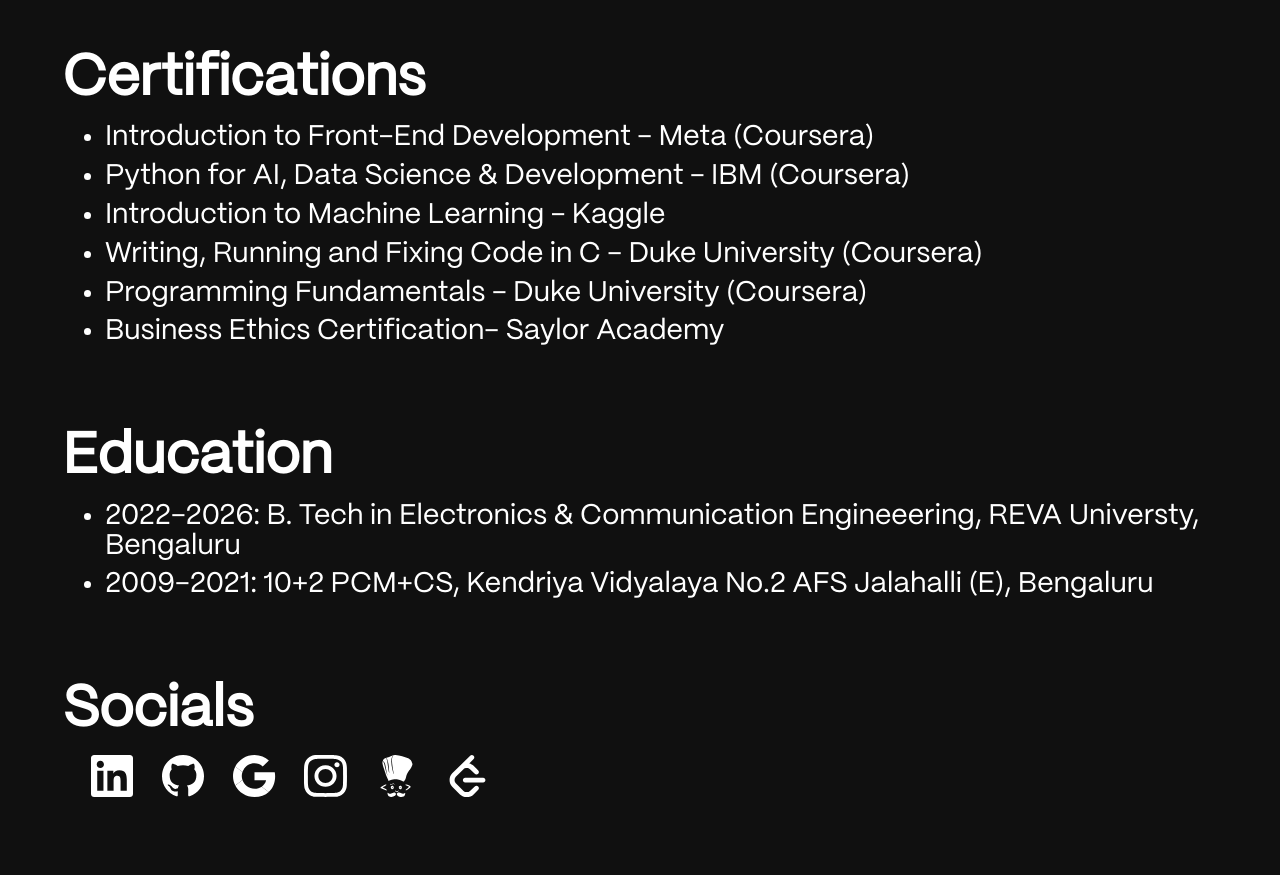
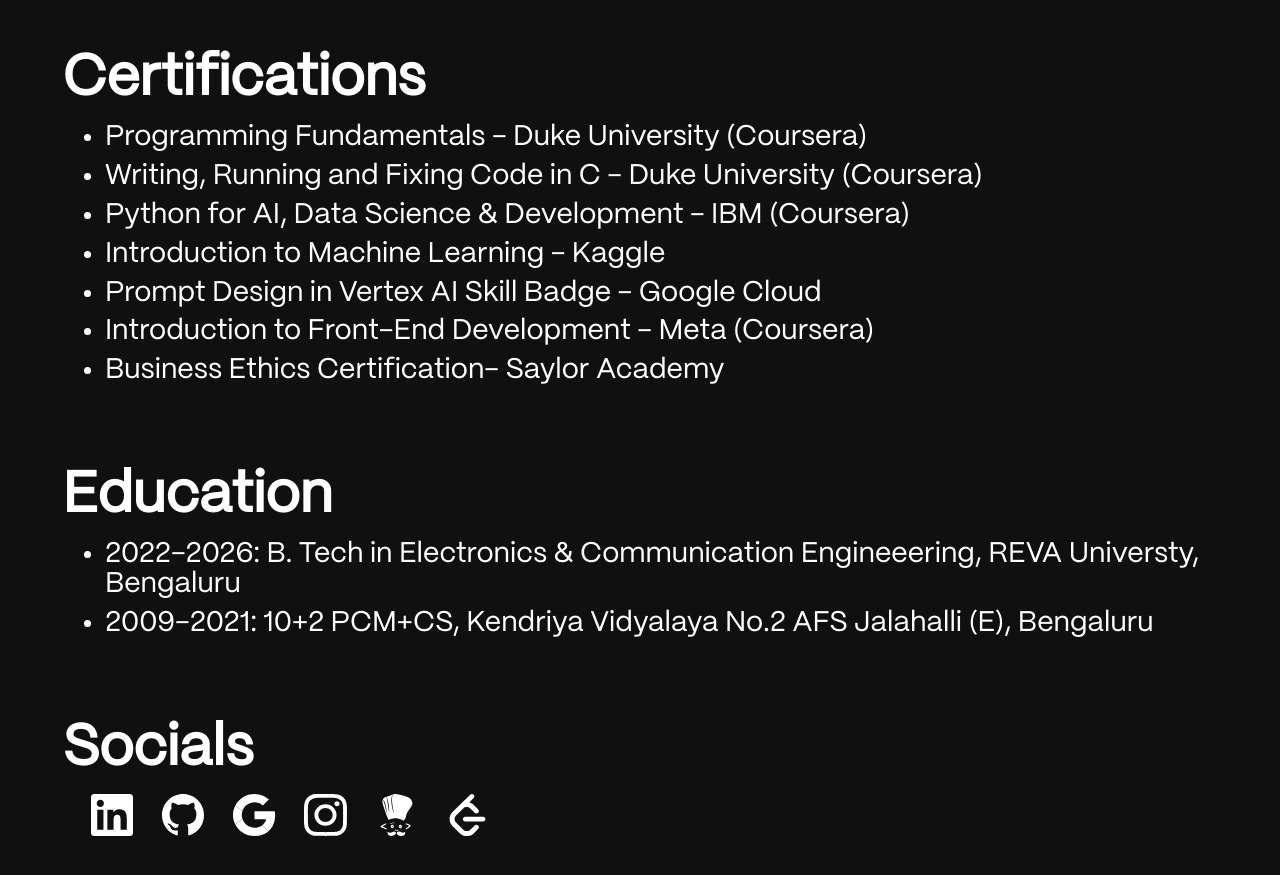
Before and after one commit to JayZ6969/portfolio, a React (Create React App) app: page /Engineer in a window 1280 px wide. Shown: the part 2280-3155 px from the top of the page. Built offline with nearby package versions, Linux system fonts and the light colour scheme.

Commit message:
update: sections

```diff
--- a/src/components/Engineer/Engineer.js
+++ b/src/components/Engineer/Engineer.js
@@ -25,11 +25,12 @@
   ];
   const header2 = "Certifications";
   const points2 = [
-    "Introduction to Front-End Development - Meta (Coursera)",
+    "Programming Fundamentals - Duke University (Coursera)",
+    "Writing, Running and Fixing Code in C - Duke University (Coursera)",
     "Python for AI, Data Science & Development - IBM (Coursera)",
     "Introduction to Machine Learning - Kaggle",
-    "Writing, Running and Fixing Code in C - Duke University (Coursera)",
-    "Programming Fundamentals - Duke University (Coursera)",
+    "Prompt Design in Vertex AI Skill Badge - Google Cloud",
+    "Introduction to Front-End Development - Meta (Coursera)",
     "Business Ethics Certification- Saylor Academy"
   ];
   const header3 = "Education";
```
